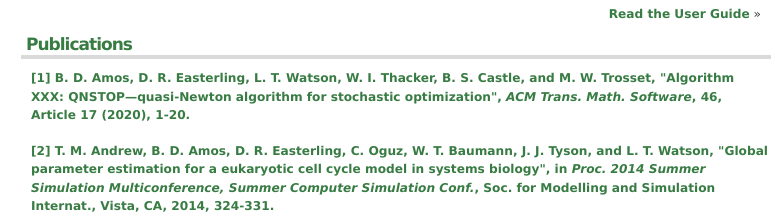
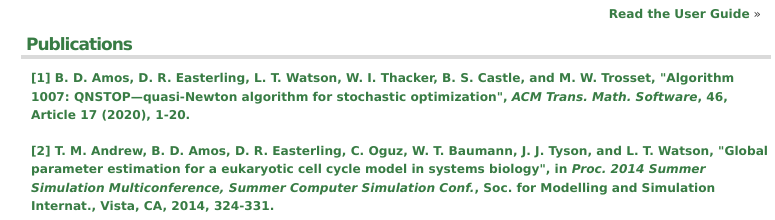
Before and after one commit to vtopt/qnstop, a plain HTML site: page index.html in a window 1280 px wide. Shown: the part 250-470 px from the top of the page, 354-1129 px from the left. Drawn offline with Linux system fonts and the light colour scheme.

Commit message:
update QNSTOP alg number and link

```diff
--- a/index.html
+++ b/index.html
@@ -37,9 +37,9 @@
 </p>
 
 <h2>Publications</h2>
-<a href="https://vtechworks.lib.vt.edu/handle/10919/49672" id="r1"><p>
+<a href="http://dx.doi.org/10.1145/3374219" id="r1"><p>
 [1] B. D. Amos, D. R. Easterling, L. T. Watson, W. I. Thacker, B. S. Castle,
-and M. W. Trosset, "Algorithm XXX: QNSTOP&mdash;quasi-Newton algorithm for
+and M. W. Trosset, "Algorithm 1007: QNSTOP&mdash;quasi-Newton algorithm for
 stochastic optimization", <i>ACM Trans. Math. Software</i>,
 46, Article 17 (2020), 1-20.
 </p></a>
```
